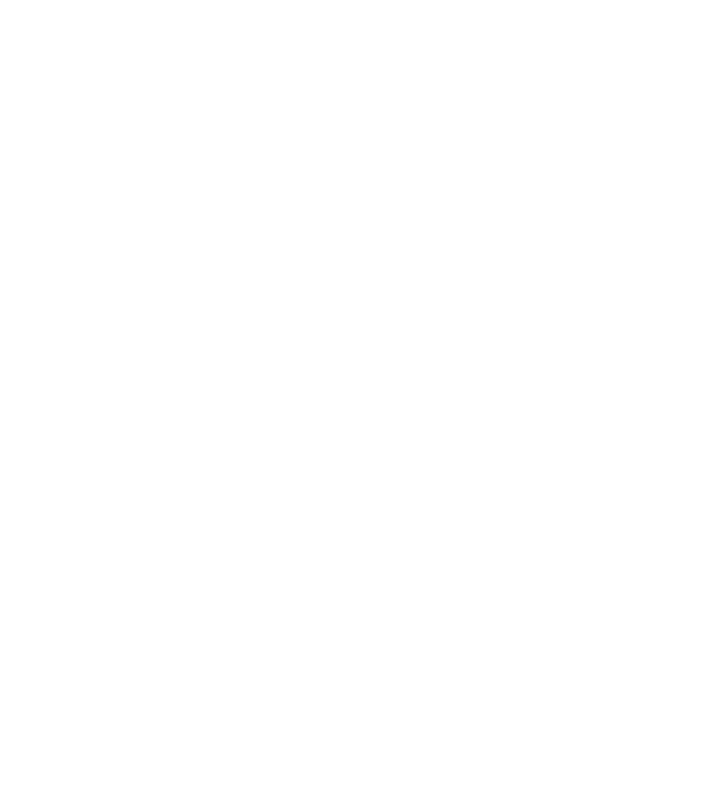
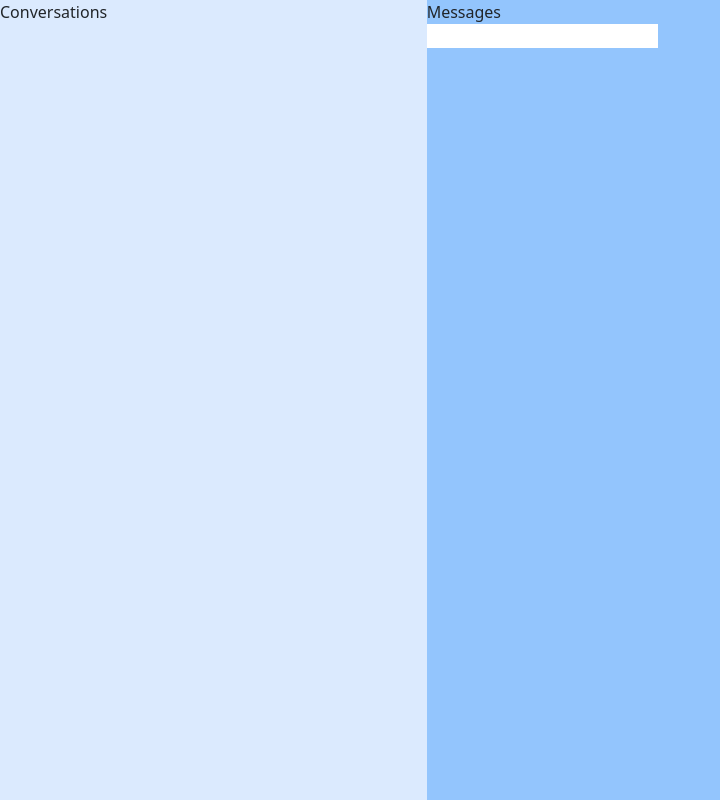
Before and after one commit to CS179K-Summer23/cs179-project-swankystorage, a React (Create React App) app in the folder client/: page /chat in a window 1280 px wide. Before the commit this address had no page. Shown: the whole page, without its empty margins (0-720 px from the left). Built offline with nearby package versions, Linux system fonts and the light colour scheme.

Commit message:
Chat so far

```diff
--- a/client/package.json
+++ b/client/package.json
@@ -6,6 +6,7 @@
     "@testing-library/jest-dom": "^5.17.0",
     "@testing-library/react": "^13.4.0",
     "@testing-library/user-event": "^13.5.0",
+    "autoprefixer": "^10.4.15",
     "axios": "^1.4.0",
     "bootstrap": "^5.3.1",
     "cors": "^2.8.5",
@@ -14,6 +15,7 @@
     "localforage": "^1.10.0",
     "match-sorter": "^6.3.1",
     "mongoose": "^7.4.1",
+    "postcss": "^8.4.27",
     "react": "^18.2.0",
     "react-bootstrap": "^2.8.0",
     "react-dom": "^18.2.0",
@@ -23,6 +25,7 @@
     "react-scripts": "5.0.1",
     "react-share": "^4.4.1",
     "sort-by": "^1.2.0",
+    "tailwindcss": "^3.3.3",
     "web-vitals": "^2.1.4"
   },
   "scripts": {
--- /dev/null
+++ b/client/postcss.config.js
@@ -0,0 +1,6 @@
+module.exports = {
+  plugins: {
+    tailwindcss: {},
+    autoprefixer: {},
+  },
+}
--- a/client/src/App.js
+++ b/client/src/App.js
@@ -2,6 +2,7 @@
 import Login from "./Components/login"
 import HomeScreen from "./Components/HomeScreen/HomeScreen.js"
 import { FilterBar } from "./Components/FilterBar"
+import Chat from "./Components/Chat/Chat"
 import { useState } from 'react'
 import 'bootstrap/dist/css/bootstrap.min.css'
 import { BrowserRouter, Routes, Route } from "react-router-dom";
@@ -40,6 +41,7 @@
         <Route path="/filter" element={<FilterBar properties={properties} getQuery={(query) => console.log(requestToMongoQuery(query))} />}></Route>
         <Route path="/register" element={<Signup />}></Route>
         <Route path="/login" element={<Login />}></Route>
+        <Route path="/chat" element={<Chat />}></Route>
       </Routes>
     </BrowserRouter>
     {/* <div className="App">
--- /dev/null
+++ b/client/src/Components/Chat/Chat.css
@@ -0,0 +1,3 @@
+@tailwind base;
+@tailwind components;
+@tailwind utilities;
--- /dev/null
+++ b/client/src/Components/Chat/Chat.js
@@ -0,0 +1,15 @@
+import './Chat.css'
+
+function Chat() {
+    return(
+        <div className="flex h-screen">
+            <div className="bg-blue-100 w-1/3">Conversations</div>
+            <div className="bg-blue-300 w-2/3">
+                <div>Messages</div>
+                <input type="text" ></input>
+            </div>
+        </div>
+    )
+}
+
+export default Chat
--- a/client/src/index.js
+++ b/client/src/index.js
@@ -9,6 +9,7 @@
 import Signup from "./Components/signup";
 import Login from "./Components/login";
 import ProductLandingPage from "./Components/AddListingModal/ProductLandingPage";
+import Chat from "./Components/Chat/Chat"
 import App from "./App";
 import { BrowserRouter, Routes, Route } from "react-router-dom";
 
@@ -21,6 +22,7 @@
         <Route path="/register" element={<Signup />}></Route>
         <Route path="/login" element={<Login />}></Route>
         <Route path="/product/:id" element={<ProductLandingPage />}></Route>
+        <Route path="/chat" element={<Chat />}></Route>
       </Routes>
     </BrowserRouter>
   </React.StrictMode>
--- /dev/null
+++ b/client/tailwind.config.js
@@ -0,0 +1,10 @@
+/** @type {import('tailwindcss').Config} */
+module.exports = {
+  content: [
+    "./src/Components/Chat/*.js"
+  ],
+  theme: {
+    extend: {},
+  },
+  plugins: [],
+}
```
Also changed, not shown: 1 other file (tests, documents, lock files or other folders).
